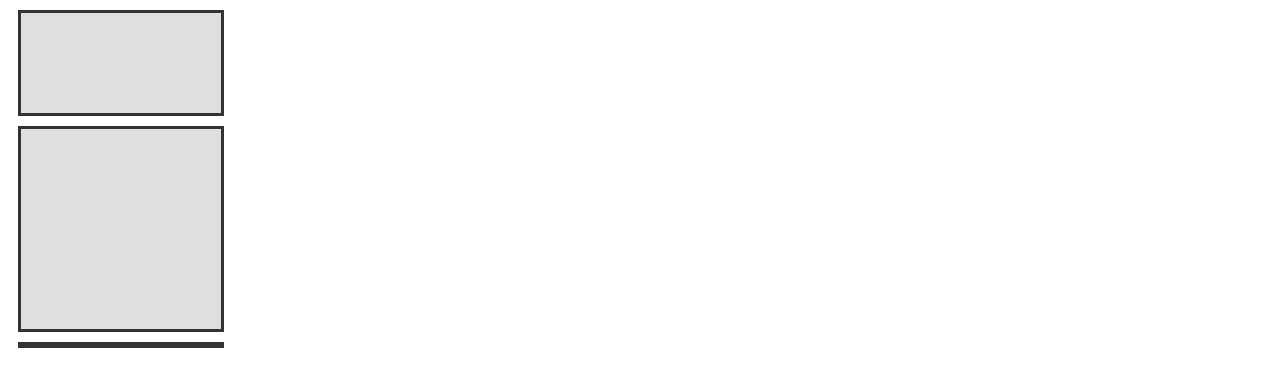
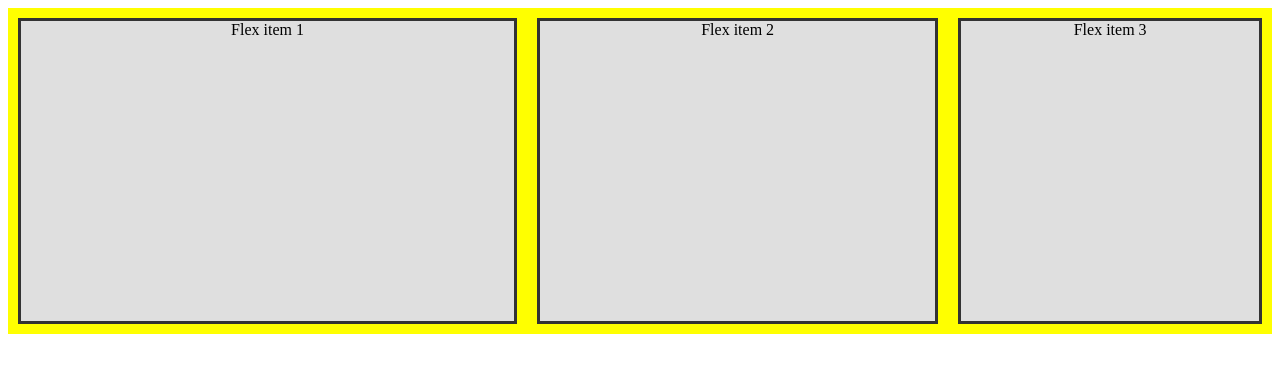
Before and after one commit to gkrishna16/css-practice, a plain HTML site: page flexbox/flexbox.html in a window 1280 px wide. Drawn offline with Linux system fonts and the light colour scheme.

Commit message:
flex grow and shrink

```diff
--- a/flexbox.css
+++ /dev/null
@@ -1,21 +0,0 @@
-.flexbox-container {
-}
-
-.flexbox-item {
-  width: 200px;
-  margin: 10px;
-  border: 3px solid #333;
-  background-color: #dfdfdf;
-}
-
-.flexbox-item-1 {
-  min-height: 100px;
-}
-
-.flexbox-item-2 {
-  min-height: 200px;
-}
-
-.flex-item-3 {
-  min-height: 300px;
-}
--- /dev/null
+++ b/flexbox/flexbox.css
@@ -0,0 +1,35 @@
+.container {
+  background-color: yellow;
+}
+
+.flexbox-container {
+  display: flex;
+}
+
+.flexbox-item {
+  text-align: center;
+  width: 200px;
+  margin: 10px;
+  border: 3px solid #333;
+  background-color: #dfdfdf;
+}
+
+.flexbox-item-1 {
+  min-height: 100px;
+  /* flex-shrink: 0; */
+  flex-grow: 3;
+}
+
+.flexbox-item-2 {
+  min-height: 200px;
+  flex-grow: 2;
+  /* align-self: center; */
+
+  /* flex-basis: 0; */
+}
+
+.flexbox-item-3 {
+  min-height: 300px;
+  flex-grow: 1;
+  align-self: center;
+}
--- a/flexbox.html
+++ b/flexbox/flexbox.html
@@ -8,10 +8,12 @@
     <title>Document</title>
   </head>
   <body>
-    <div class="flexbox-container">
-      <div class="flexbox-item flexbox-item-1"></div>
-      <div class="flexbox-item flexbox-item-2"></div>
-      <div class="flexbox-item flexbox-item-3"></div>
+    <div class="container">
+      <div class="flexbox-container">
+        <div class="flexbox-item flexbox-item-1">Flex item 1</div>
+        <div class="flexbox-item flexbox-item-2">Flex item 2</div>
+        <div class="flexbox-item flexbox-item-3">Flex item 3</div>
+      </div>
     </div>
   </body>
 </html>
```
